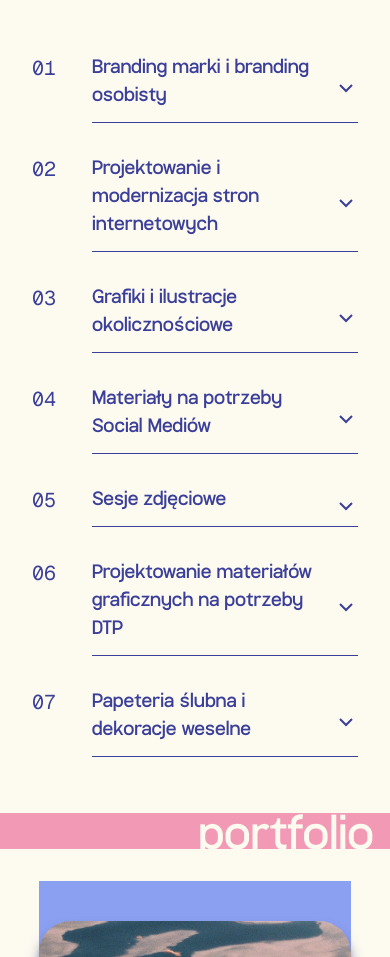
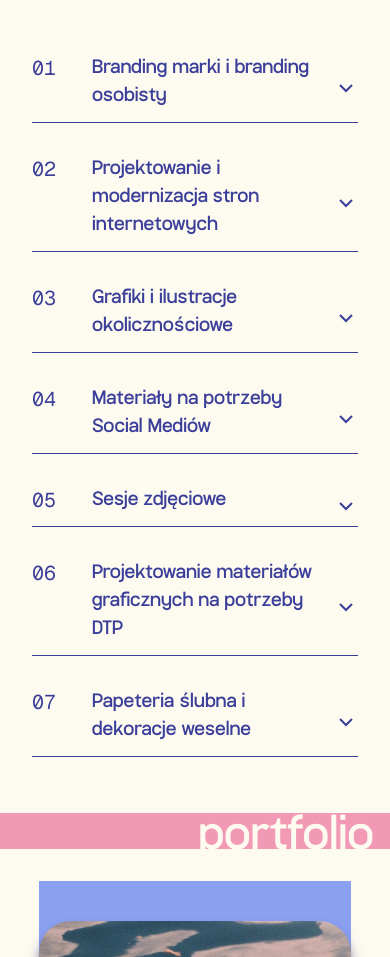
Before and after one commit to kwiecie/sajgon_studio, a Next.js app: page / in a window 390 px wide. Shown: the part 2307-3264 px from the top of the page. Built offline with nearby package versions, Linux system fonts and the light colour scheme; a web font is replaced by a local one.

Commit message:
styling for mobile version in services cmponent

```diff
--- a/app/services_component.tsx
+++ b/app/services_component.tsx
@@ -55,11 +55,11 @@ export default function ServicesComponent() {
                         <path d="M6 9l6 6 6-6" />
                       </svg>
                     </button>
-                    <div className="col-start-2 col-end-4 h-px bg-accent mt-2" />
+                    <div className="col-start-1 md:col-start-2 col-end-4 h-px bg-accent mt-2" />
                     <div
-                      className={`col-start-2 col-end-4 max-w-[90%] overflow-hidden transition-all duration-500 ${
+                      className={`col-start-1 md:col-start-2 col-end-4 max-w-full md:max-w-[90%] overflow-hidden transition-all duration-500 ${
                         isOpen
-                          ? "max-h-96 opacity-100 mt-4"
+                          ? "max-h-dvh opacity-100 mt-4"
                           : "max-h-0 opacity-0"
                       }`}
                     >
```
